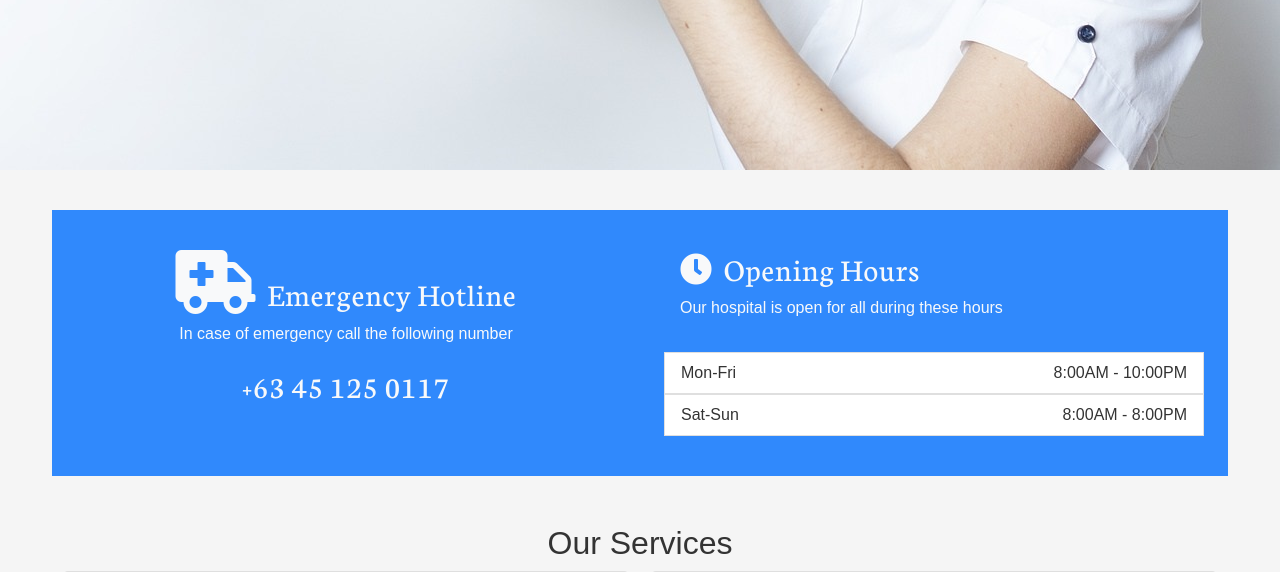
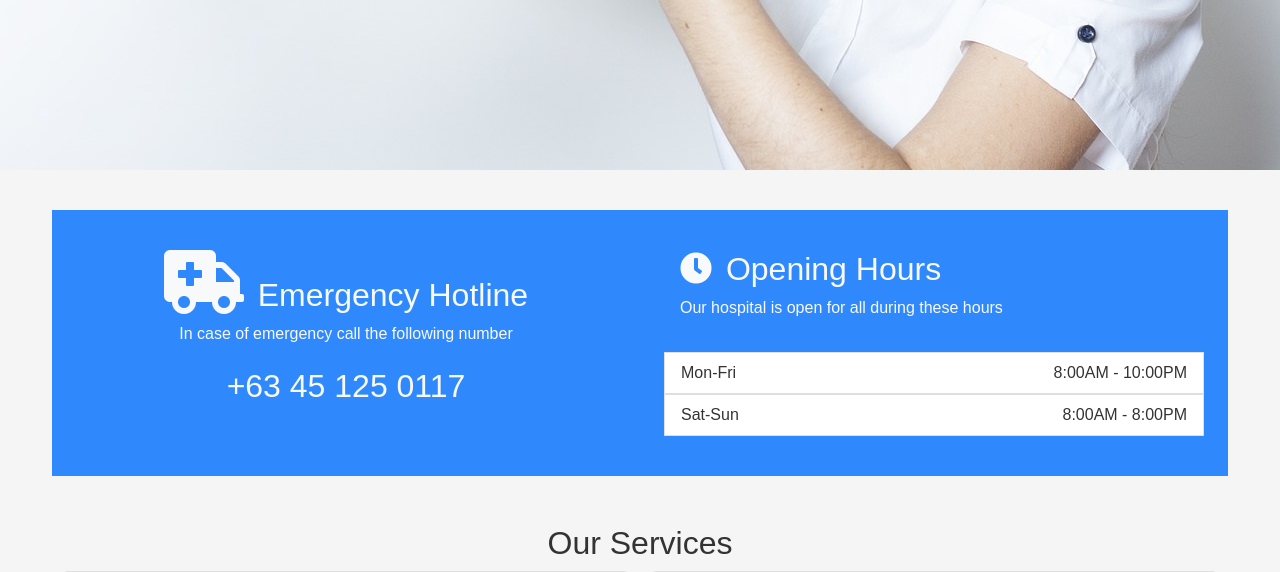
Before and after one commit to AApalafox/CS301-PCSS, a PHP site: page / in a window 1280 px wide. Shown: the part 862-1434 px from the top of the page. Run offline with PHP 8.4, Linux system fonts and the light colour scheme; some libraries are stand-ins or nearby versions; some web fonts are replaced.

Commit message:
Update schedule.php

```diff
--- a/public/components/schedule.php
+++ b/public/components/schedule.php
@@ -3,18 +3,18 @@
 
 	<div class="bg-primary col p-4">
 		<div class="card-body p-3 text-center">
-			<h5 class="brand text-light fw-normal">
+			<h5 class="fs-2 text-light">
 				<i class="fas fa-ambulance fa-2x text-light"></i>
 				Emergency Hotline
 			</h5>
 			<p class="text-light">In case of emergency call the following number</p>
-			<p class="brand text-light fw-normal">+63 45 125 0117</p>
+			<p class="fs-2 text-light">+63 45 125 0117</p>
 		</div>
 	</div>
 
 	<div class="bg-primary col p-4">
 		<div class="card-body">
-			<h5 class="brand text-light fw-normal">
+			<h5 class="fs-2 text-light">
 				<i class="fas fa-clock fa-1x text-light"></i>
 				Opening Hours
 			</h5>
```
